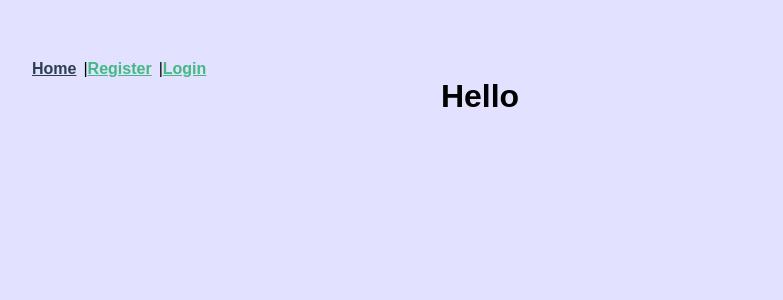
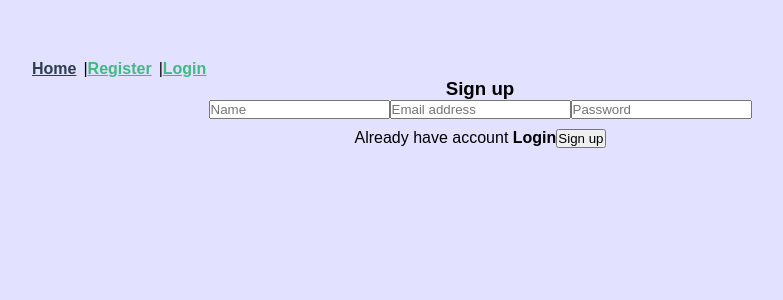
Before and after one commit to AM-Saad/guestbook_vue, a Vue app: page /auth in a window 1280 px wide. Shown: the top 300 px of the page, without its empty margins (160-943 px from the left). Built offline with nearby package versions, Linux system fonts and the light colour scheme.

Commit message:
Import AuthForms to Auth page

```diff
--- a/src/components/auth/AuthForms.vue
+++ b/src/components/auth/AuthForms.vue
@@ -45,6 +45,7 @@
 </template>
 
 <script>
+
 export default {
   name: "AuthForms",
   data() {
@@ -60,6 +61,7 @@ export default {
         return (document.querySelector(".signup-error").innerHTML =
           "Please add your informations ");
       }
+
     },
   },
 };
--- a/src/pages/Auth.vue
+++ b/src/pages/Auth.vue
@@ -1,15 +1,19 @@
 <template>
   <div>
-      <h1>Hello</h1>
+     <AuthForms></AuthForms>
   </div>
 </template>
 
 <script>
+import AuthForms from '@/components/auth/AuthForms.vue'
 export default {
   name: "Auth",
   data() {
     return {};
   },
+  components:{
+      AuthForms
+  }
 };
 </script>
 
```
